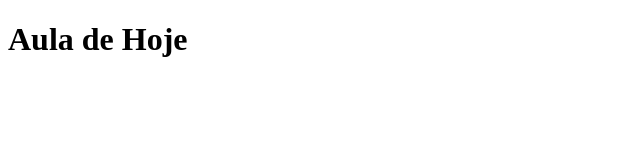
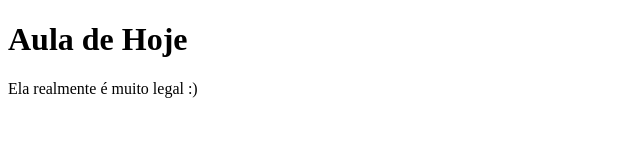
Before and after one commit to CleitonSilvaT/TIAW-N, a plain HTML site: page index.html in a window 1280 px wide. Shown: the whole page, without its empty margins (0-640 px from the left). Drawn offline with Linux system fonts and the light colour scheme.

Commit message:
Update index.html

```diff
--- a/index.html
+++ b/index.html
@@ -9,6 +9,9 @@
 
 <body>
     <h1>Aula de Hoje</h1>
+
+    <p>Ela realmente é muito legal :)
+    </p>
 </body>
 
 </html>
```
